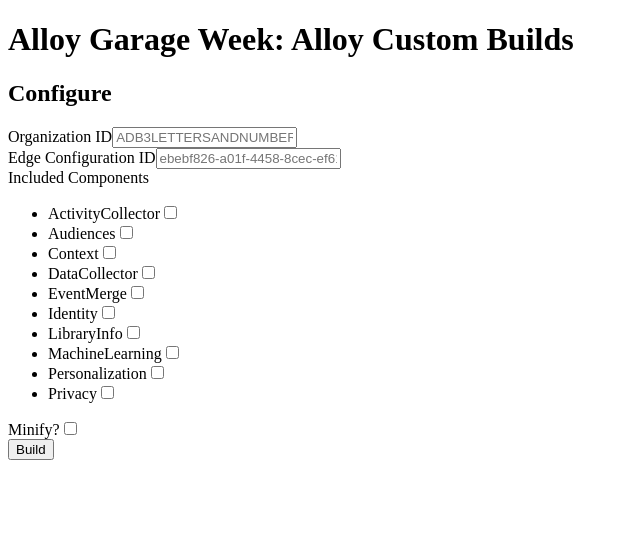
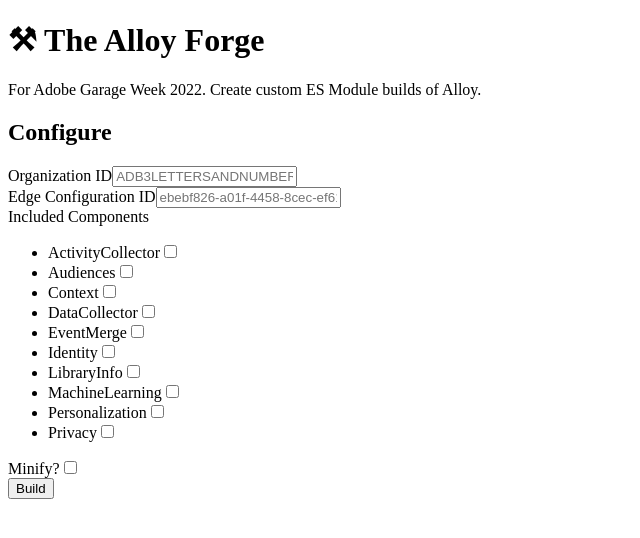
Before and after one commit to shammowla/alloy-gararge-week, a React (Create React App) app: page / in a window 1280 px wide. Shown: the top 538 px of the page, without its empty margins (0-640 px from the left). Built offline with nearby package versions, Linux system fonts and the light colour scheme.

Commit message:
Use the Alloy Forge name

```diff
--- a/src/App.tsx
+++ b/src/App.tsx
@@ -81,7 +81,10 @@
   return (
     <div>
       <header>
-        <h1>Alloy Garage Week: Alloy Custom Builds</h1>
+        <h1>⚒ The Alloy Forge</h1>
+        <p>
+          For Adobe Garage Week 2022. Create custom ES Module builds of Alloy.
+        </p>
       </header>
       <main>
         <section>
```
Also changed, not shown: 1 other file (tests, documents, lock files or other folders).
